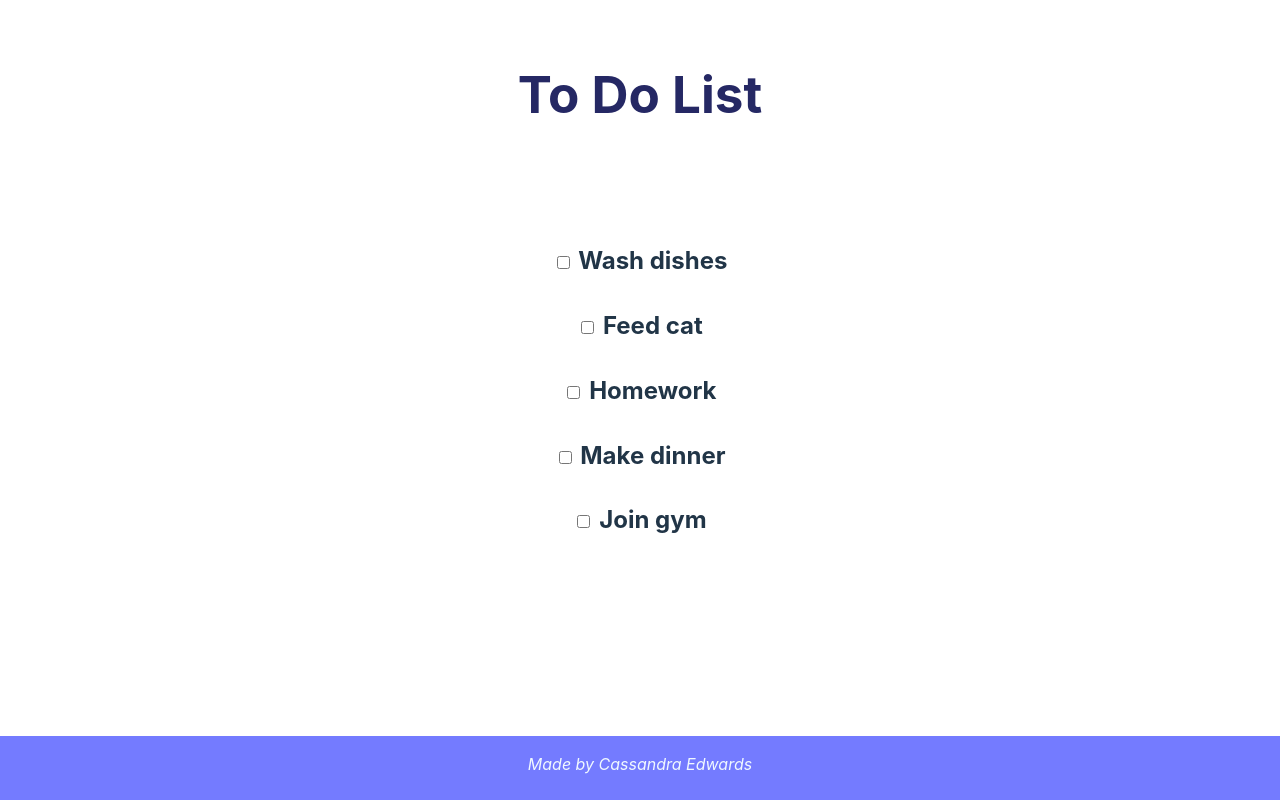
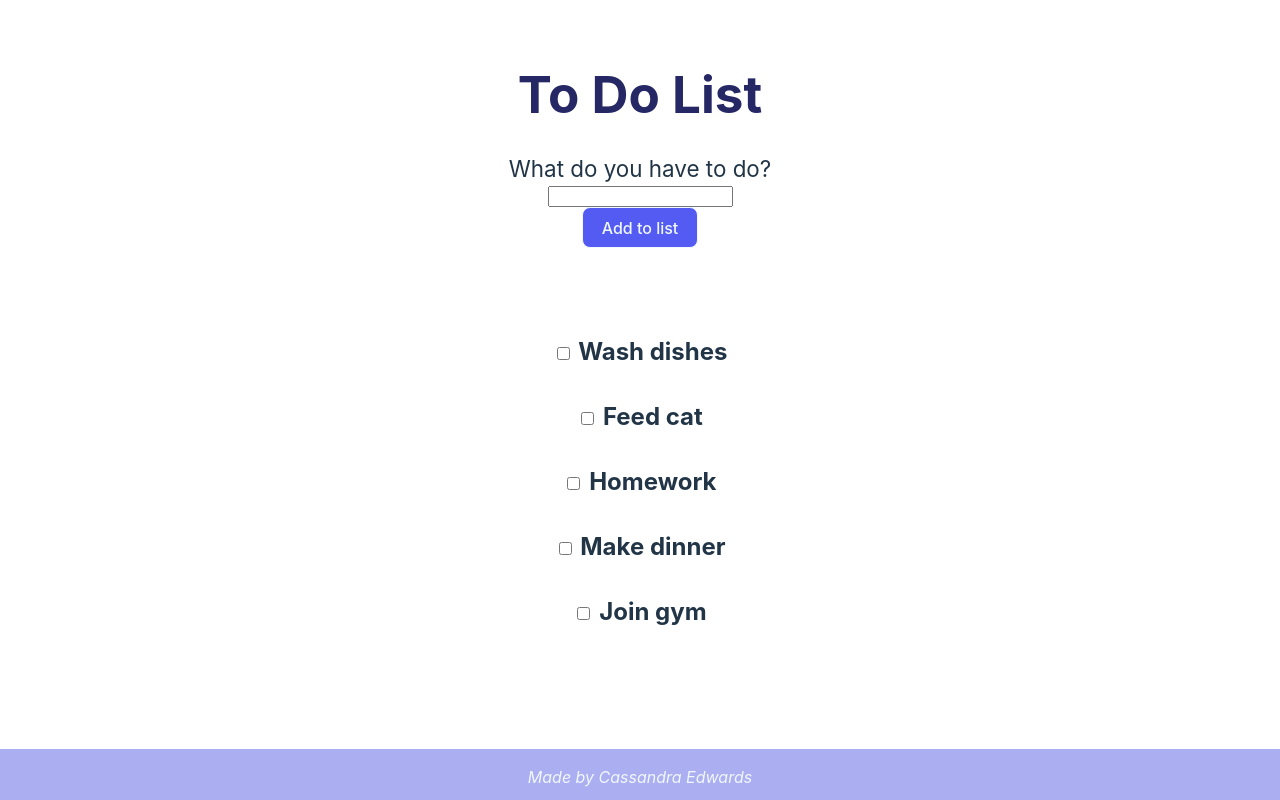
Before and after one commit to CassRai/react-todo-list, a React (Vite) app: page / in a window 1280 px wide. Built offline with nearby package versions, Linux system fonts and the light colour scheme.

Commit message:
Added field for user to enter todo, played around with button click and more styling

```diff
--- a/src/App.tsx
+++ b/src/App.tsx
@@ -1,11 +1,11 @@
-//import { useState } from 'react';
-//import { Header } from 'layout/header';
+import { useState } from 'react';
 import Header from './layout/Header';
 import Checkbox from './layout/Checkbox';
 import { my_list } from './data/to-do-list';
 import Footer from './layout/Footer';
-
+import EnterField from './layout/EnterField';
 import './App.css'
+import Button from './layout/Button';
 
 function App() {
   //const [count, setCount] = useState(0)
@@ -18,6 +18,9 @@ function App() {
     // <> </> = fragment - an array alternative
     <>
     <Header />
+    <EnterField />
+    <Button />
+
     <form id="checkboxList" action="">
       {/** {} within here to show an object and that its not html */}
       {my_list.map(({name, value}) => ( <div id="indivCheckbox"> <Checkbox key={name+value} name={name} value={value!}/> </div>)) }
--- a/src/index.css
+++ b/src/index.css
@@ -37,17 +37,17 @@ h1 {
 
 button {
   border-radius: 8px;
-  border: 1px solid transparent;
+  border: 1px solid;
   padding: 0.6em 1.2em;
   font-size: 1em;
   font-weight: 500;
   font-family: inherit;
-  background-color: #1a1a1a;
+  background-color:#535bf2;
+  color: aliceblue;
   cursor: pointer;
-  transition: border-color 0.25s;
 }
 button:hover {
-  border-color: #646cff;
+  border-color:#252864;
 }
 button:focus,
 button:focus-visible {
@@ -62,24 +62,22 @@ button:focus-visible {
   a:hover {
     color: #747bff;
   }
-  button {
-    background-color: #f9f9f9;
-  }
 }
 
 footer {
   color: aliceblue;
-  background-color: #747bff;
+  background-color: #abaef0;
   font-style: italic;
   position: absolute;
   left: 0;
   bottom: 0;
   width: 100%;
-  height: 4em;
+  height: 3.2em;
 
 }
 
-.checkboxList {
-  font-family: Inter, system-ui, Avenir, Helvetica, Arial, sans-serif;
-  font-weight: bold;
+#main_label {
+  font-size: 1.4em;
+  color: #213547;
+  line-height: 1.1;
 }
--- /dev/null
+++ b/src/layout/Button.tsx
@@ -0,0 +1,9 @@
+export default function Button(){
+    function handleClick() {
+        alert('You clicked me!');
+      }
+
+    return <>
+    <div><button type="button" onClick={handleClick}>Add to list</button></div>
+    </>
+}
--- /dev/null
+++ b/src/layout/EnterField.tsx
@@ -0,0 +1,7 @@
+export default function EnterField(){
+    return <>
+    <div><label id="main_label" htmlFor="name"> What do you have to do? </label></div>
+    <input type="text" id="user_input"/>
+    </>
+
+}
```
